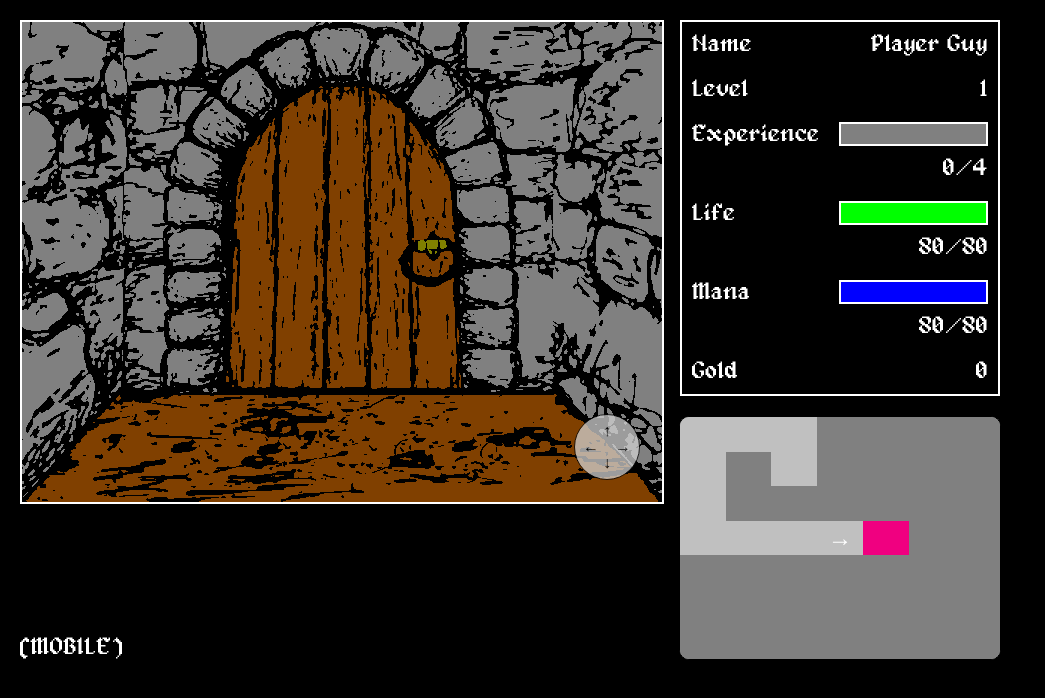
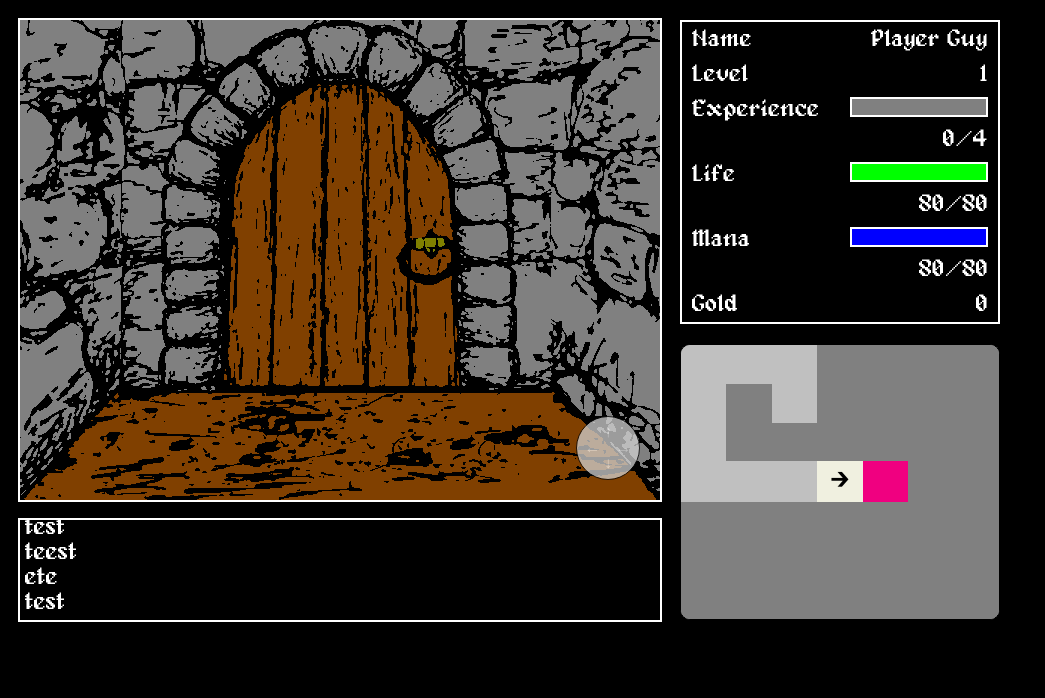
Before and after one commit to jwbutler/mordor2, a React (Create React App) app: page / in a window 1280 px wide. Shown: the top 698 px of the page, without its empty margins (0-1045 px from the left). Built offline with nearby package versions, Linux system fonts and the light colour scheme.

Commit message:
messages, etc.

```diff
--- a/src/GameController.tsx
+++ b/src/GameController.tsx
@@ -4,6 +4,7 @@ import { GameState } from './classes/GameState';
 import GameView from './components/GameView';
 import { move, navigate, RelativeDirection } from './lib/geometry';
 import { getRelativeDirection } from './lib/input';
+import { getTile } from './lib/levels';
 import { isDoorFacingDirection, isStairs, isWallLike, Tile } from './lib/tiles';
 
 const GameController = () => {
@@ -38,7 +39,7 @@ const GameController = () => {
       relativeDirection
     });
 
-    const nextTile = state.getCurrentTile();
+    const nextTile = getTile(state.getLevel(), coordinates);
     if (isDoorFacingDirection(nextTile, direction)) {
       player.coordinates = move(coordinates, direction); // assume the developer put a floor tile there...
     } else if (isStairs(nextTile)) {
@@ -54,7 +55,6 @@ const GameController = () => {
     }
     player.direction = direction;
 
-    // TODO need to setup combat and stuff
     const tile = state.getLevel().tiles[player.coordinates.y][player.coordinates.x] as Tile;
     await loadTile(tile);
   };
--- a/src/classes/GameState.ts
+++ b/src/classes/GameState.ts
@@ -30,7 +30,7 @@ class GameState {
     this.level = level;
     this.player = player;
     this._enableInput = true;
-    this.messages = [];
+    this.messages = ['test','teest','ete','test'];
     this.menu = menu;
     this.combatState = null;
   }
--- a/src/components/CombatView.module.css
+++ b/src/components/CombatView.module.css
@@ -1,28 +1,39 @@
 .combat {
   width: 100%;
   height: 100%;
-  border: 1px solid black;
-  border-radius: 10px;
+  border: 2px solid white;
   display: flex;
   flex-direction: column;
   align-items: center;
-  padding: 20px;
+  padding: 10px;
   gap: 20px;
 }
 
 button {
+  width: 35%;
   text-align: center;
-  border: 2px solid #ffffff;
-  background-color: #c0c0c0;
-  padding: 10px;
-  width: 35%;
+  border: 2px solid white;
+  background-color: black;
+  color: white;
+  font-family: Alagard, serif;
+  font-size: 24px;
+  cursor: pointer;
+}
+
+button:active:not(:disabled) {
+  background-color: darkgray;
 }
 
 button:disabled {
-  background-color: #808080;
+  color: darkgray;
+  border-color: darkgray;
 }
 
 @media (max-width: 767px) {
+  button:disabled {
+    color: darkgray;
+    border-color: darkgray;
+  }
   .combat {
     border-radius: 0;
     justify-content: space-between;
--- a/src/components/GameView.module.css
+++ b/src/components/GameView.module.css
@@ -3,7 +3,6 @@ main {
   flex-direction: row;
   height: 640px;
   max-width: 1280px;
-  margin: 0 auto;
   align-items: center;
   gap: 0;
   scroll-snap-type: x mandatory;
--- a/src/components/GameView.tsx
+++ b/src/components/GameView.tsx
@@ -5,6 +5,7 @@ import CombatView from './CombatView';
 import IntroView from './IntroView';
 import MainView from './MainView';
 import styles from './GameView.module.css';
+import MessagesView from './MessagesView';
 import MinimapView from './MinimapView';
 import UnitView from './UnitView';
 
@@ -33,7 +34,8 @@ const GameView = ({ navigate }: Props) => {
       {(state.getMenu() !== 'intro') && (
         <div className={`${styles.column} ${styles.left}`}>
           <MainView navigate={navigate} />
-          <>(MOBILE)</>
+          <MessagesView messages={state.getMessages()} />
+          {/* TODO mobile container */}
         </div>
       )}
       <div className={`${styles.column} ${styles.right}`}>
--- a/src/components/MainView.module.css
+++ b/src/components/MainView.module.css
@@ -4,7 +4,7 @@
 }
 
 .viewport {
-  border: 2px solid #ffffff;
+  outline: 2px solid #ffffff;
   overflow: hidden;
   width: 100%;
   height: 100%;
--- /dev/null
+++ b/src/components/MessagesView.module.css
@@ -0,0 +1,13 @@
+.textarea {
+  width: 100%;
+  height: 100%;
+  resize: none;
+  overflow-y: auto;
+  color: white;
+  background-color: black;
+  outline: 2px solid white;
+  font-family: Alagard, serif;
+  font-size: 24px;
+  border: none;
+  padding: 5px;
+}
--- /dev/null
+++ b/src/components/MessagesView.tsx
@@ -0,0 +1,37 @@
+import { SyntheticEvent, useEffect, useRef, useState } from 'react';
+import styles from './MessagesView.module.css';
+
+type Props = {
+  messages: string[]
+};
+
+const MessagesView = ({ messages }: Props) => {
+  const ref = useRef<HTMLTextAreaElement>(null);
+  const [snapToBottom, setSnapToBottom] = useState(true);
+
+  useEffect(() => {
+    const textarea = ref.current;
+    if (textarea && snapToBottom) {
+      textarea.scrollTop = textarea.scrollHeight;
+    }
+  }, [messages, snapToBottom]);
+
+  const handleScroll = (e: SyntheticEvent) => {
+    const textarea = ref.current;
+    if (textarea) {
+      setSnapToBottom(textarea.scrollTop >= textarea.scrollHeight - textarea.clientHeight);
+    }
+  };
+
+  return (
+    <textarea
+      ref={ref}
+      className={styles.textarea}
+      value={messages.join('\n')}
+      onScroll={handleScroll}
+      readOnly
+    />
+  );
+};
+
+export default MessagesView;
--- a/src/components/MinimapView.module.css
+++ b/src/components/MinimapView.module.css
@@ -46,20 +46,24 @@
   background-color: brown;
 }
 
-.northArrow::after {
-  content: '↑';
+.arrow {
+  color: black;
 }
 
-.southArrow::after {
-  content: '↓';
+.arrow.north::after {
+  content: '🡱';
 }
 
-.eastArrow::after {
-  content: '→';
+.arrow.south::after {
+  content: '🡳';
 }
 
-.westArrow::after {
-  content: '←';
+.arrow.east::after {
+  content: '🡲';
+}
+
+.arrow.west::after {
+  content: '🡰';
 }
 
 @media (min-width: 768px) {
--- a/src/components/MinimapView.tsx
+++ b/src/components/MinimapView.tsx
@@ -7,8 +7,9 @@ import styles from './MinimapView.module.css';
 const tileClass = (tile: Tile | null, currentTile: Tile, currentDirection: CompassDirection): string => {
   const classNames: string[] = [styles.tile, styles[tile?.type || 'wall']];
   if (tile === currentTile) {
-    classNames.push(styles.currentcurrent);
-    classNames.push(styles[`${currentDirection}Arrow`]);
+    classNames.push(styles.current);
+    classNames.push(styles[currentDirection]);
+    classNames.push(styles.arrow);
   }
   return classNames.join(' ');
 };
--- a/src/components/UnitView.module.css
+++ b/src/components/UnitView.module.css
@@ -7,12 +7,12 @@
 }
 
 td {
-  padding: 10px;
+  padding: 5px 10px;
   vertical-align: top;
+  width: 50%;
 }
 
 td:nth-child(1) {
-  width: 40%;
   text-align: left;
 }
 
--- a/src/index.css
+++ b/src/index.css
@@ -1,20 +1,17 @@
-@font-face {
-  font-family: Alagard;
-  src: url(fonts/alagard.ttf);
+* {
+  box-sizing: border-box;
 }
 
 body {
   margin: 0;
-  font-family: Alagard, sans-serif;
+  font-family: Alagard, serif;
   font-size: 24px;
-  -webkit-font-smoothing: antialiased;
-  -moz-osx-font-smoothing: grayscale;
 
   background-color: black;
   color: white;
 }
 
-code {
-  font-family: source-code-pro, Menlo, Monaco, Consolas, 'Courier New',
-    monospace;
+@font-face {
+  font-family: Alagard;
+  src: url(fonts/alagard.ttf);
 }
```
